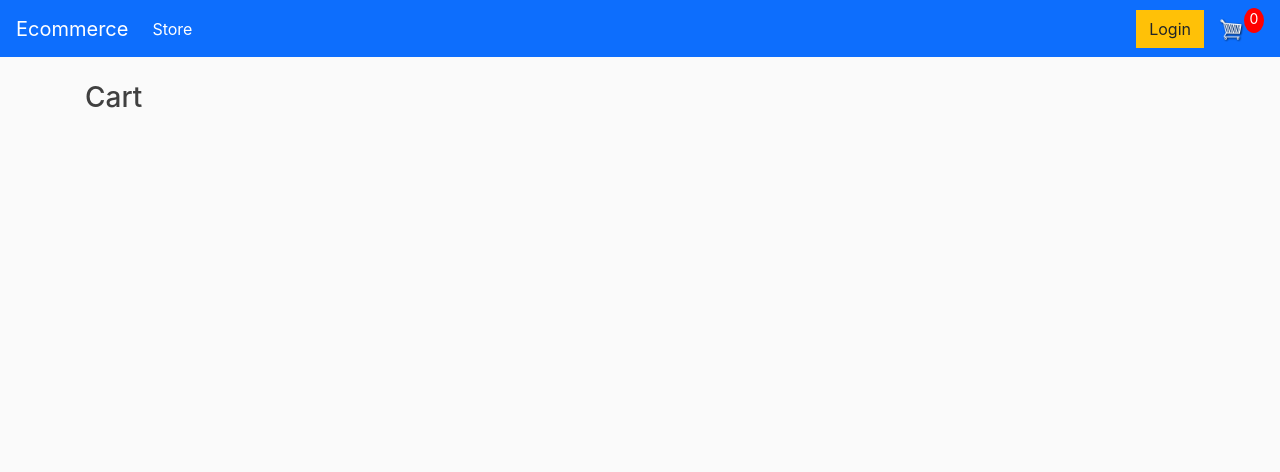
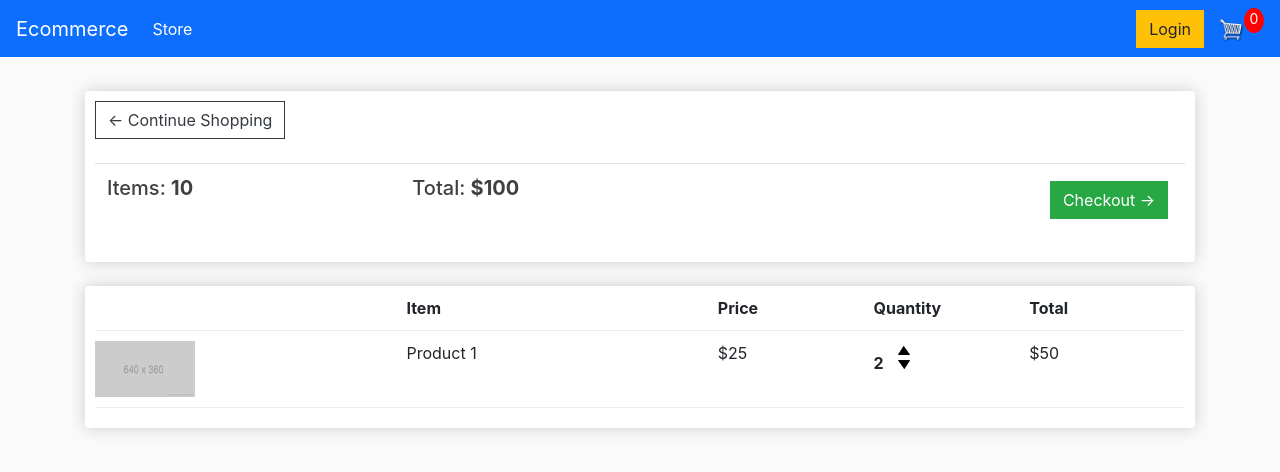
Before and after one commit to NirajanMahara/python-django-ecommerce, a Django app: page /cart/ in a window 1280 px wide. Shown: the top 472 px of the page. Run offline with Django 5.2, Linux system fonts and the light colour scheme; lists and menus that the app fills with data are empty; some libraries are stand-ins or nearby versions.

Commit message:
Add cart

```diff
--- a/store/templates/store/cart.html
+++ b/store/templates/store/cart.html
@@ -1,5 +1,45 @@
 {% extends 'store/main.html' %}
 {% load static %}
 {% block content %}
-    <h3>Cart</h3>
+    <div class="row">
+        <div class="col-lg-12">
+            <div class="box-element">
+                <a class="btn btn-outline-dark" href="{% url 'store' %}">&#x2190; Continue Shopping</a>
+                <br>
+                <br>
+                <table class="table">
+                    <tr>
+                        <th><h5>Items: <strong>10</strong></h5></th>
+                        <th><h5>Total: <strong>$100</strong></h5></th>
+                        <th>
+                            <a style="float: right; margin: 5px" class="btn btn-success" href="{% url 'checkout' %}">Checkout &#x2192;</a>
+                        </th>
+                    </tr>
+                </table>
+            </div>
+            <br>
+            <div class="box-element">
+                <div class="cart-row">
+                    <div style="flex: 2"></div>
+                    <div style="flex: 2"><strong>Item</strong></div>
+                    <div style="flex: 1"><strong>Price</strong></div>
+                    <div style="flex: 1"><strong>Quantity</strong></div>
+                    <div style="flex: 1"><strong>Total</strong></div>
+                </div>
+                <div class="cart-row">
+                    <div style="flex: 2"><img class="row-image" src="{% static 'images/placeholder.png' %}"></div>
+                    <div style="flex: 2"><p>Product 1</p></div>
+                    <div style="flex: 1"><p>$25</p></div>
+                    <div style="flex: 1">
+                        <p class="quantity">2</p>
+                        <div class="quantity">
+                            <img class="chg-quantity" src="{% static  'images/arrow-up.png' %}">
+                            <img class="chg-quantity" src="{% static  'images/arrow-down.png' %}">
+                        </div>
+                    </div>
+                    <div style="flex: 1"><p>$50</p></div>
+                </div>
+            </div>
+        </div>
+    </div>
 {% endblock content %}
```
Also changed, not shown: static/images/arrow-down.png (added), static/images/arrow-up.png (added).
